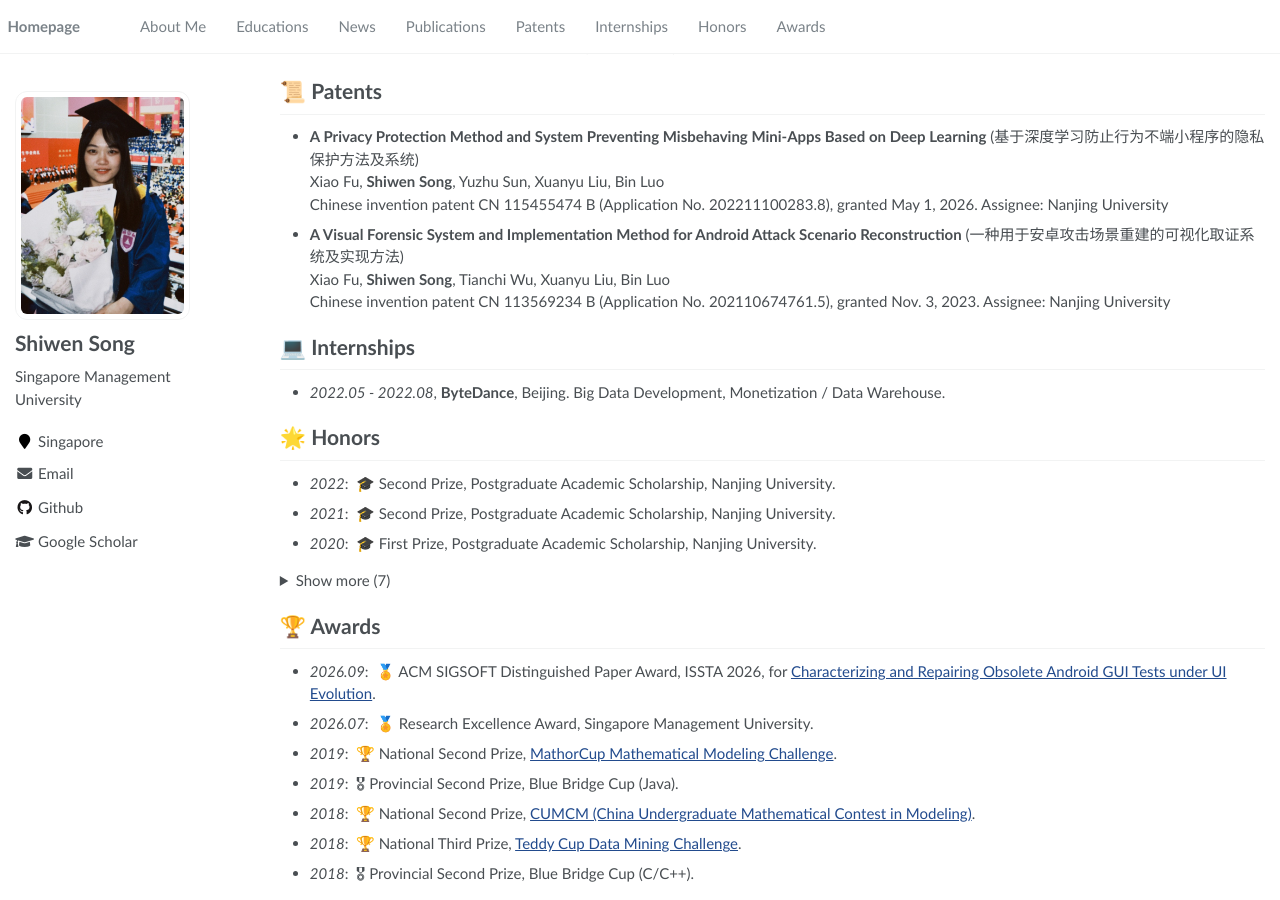
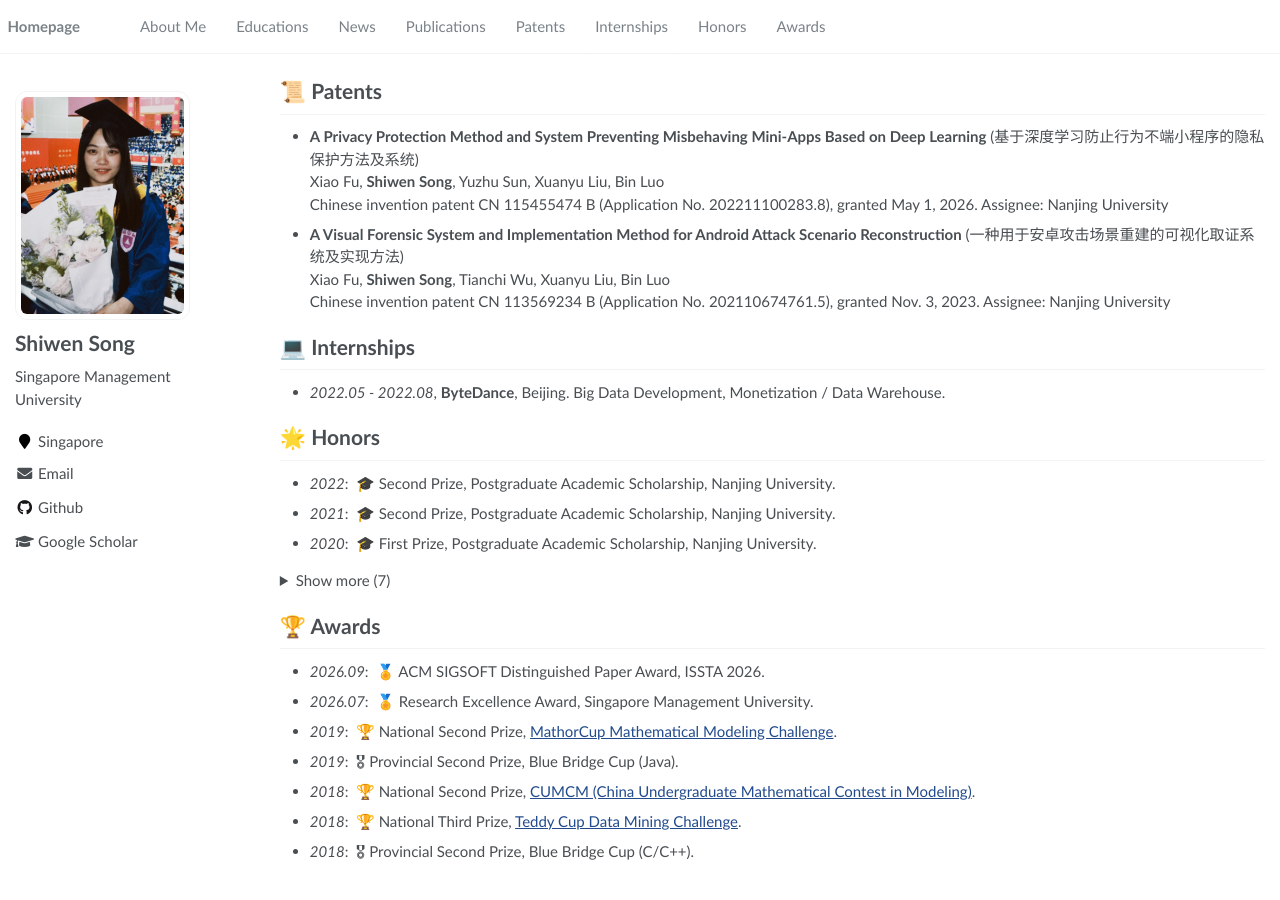
Before and after one commit to shiwen-song/shiwen-song.github.io, a Jekyll site: the page built from _pages/about.md, in a window 1280 px wide and 900 px high, scrolled down 1131 px. Built offline with Jekyll 4.4.1, drawn with Linux system fonts in a browser that asks for light colours; after the commit the page ends 2008 px from its top, so only the background shows below that.

Commit message:
Awards: drop paper title from ISSTA award
Co-Authored-By: Claude Sonnet 5.5 <noreply@anthropic.com>

```diff
--- a/_pages/about.md
+++ b/_pages/about.md
@@ -97,7 +97,7 @@ Her research interests include mobile app security and testing, with a focus on
 </details>
 
 # 🏆 Awards
-- *2026.09*: &nbsp;🏅 ACM SIGSOFT Distinguished Paper Award, ISSTA 2026, for [Characterizing and Repairing Obsolete Android GUI Tests under UI Evolution](https://doi.org/10.1145/3832300).
+- *2026.09*: &nbsp;🏅 ACM SIGSOFT Distinguished Paper Award, ISSTA 2026.
 - *2026.07*: &nbsp;🏅 Research Excellence Award, Singapore Management University.
 - *2019*: &nbsp;🏆 National Second Prize, [MathorCup Mathematical Modeling Challenge](https://www.saikr.com/c/nd/6142).
 - *2019*: &nbsp;🎖 Provincial Second Prize, Blue Bridge Cup (Java).
```
